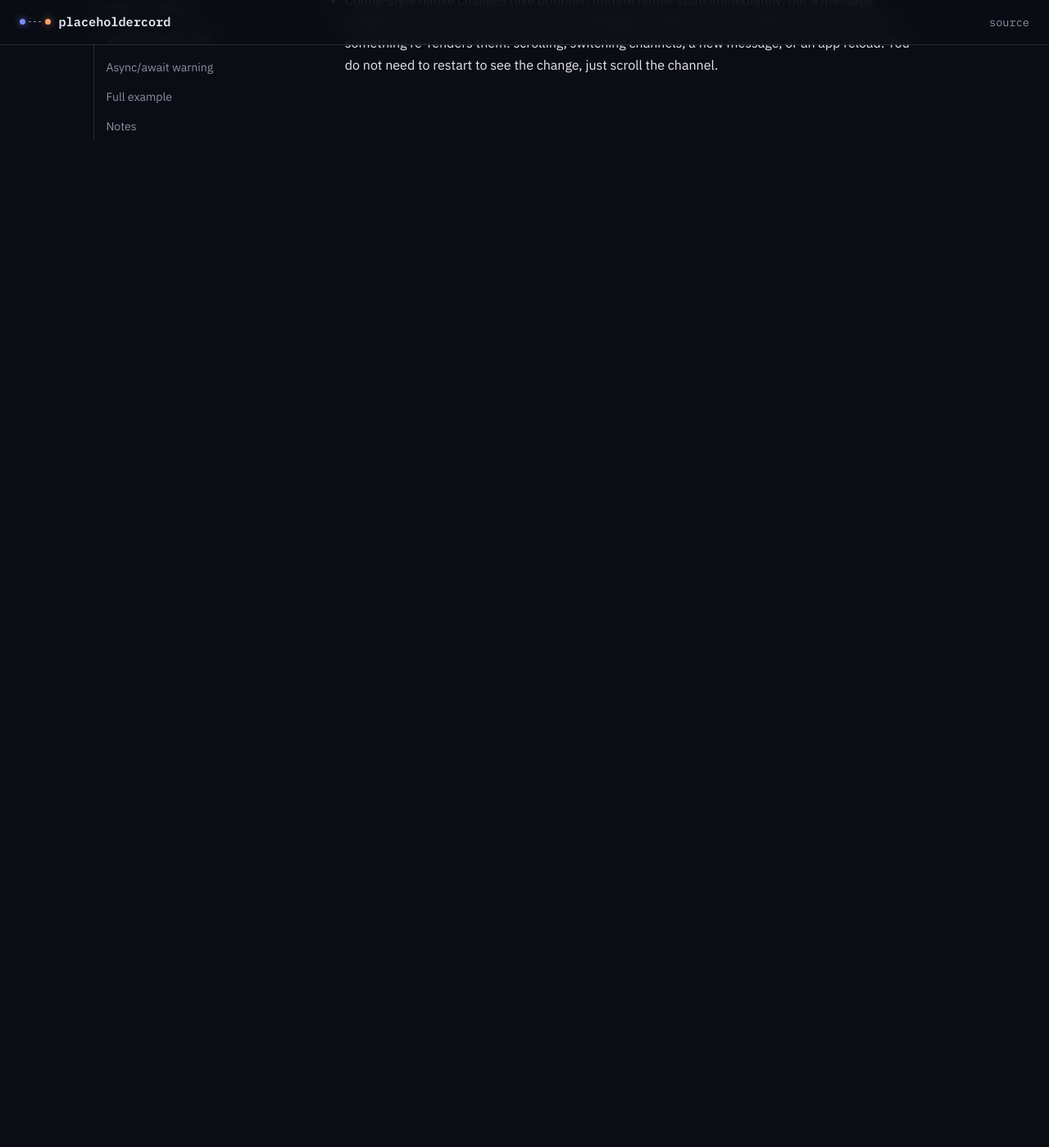
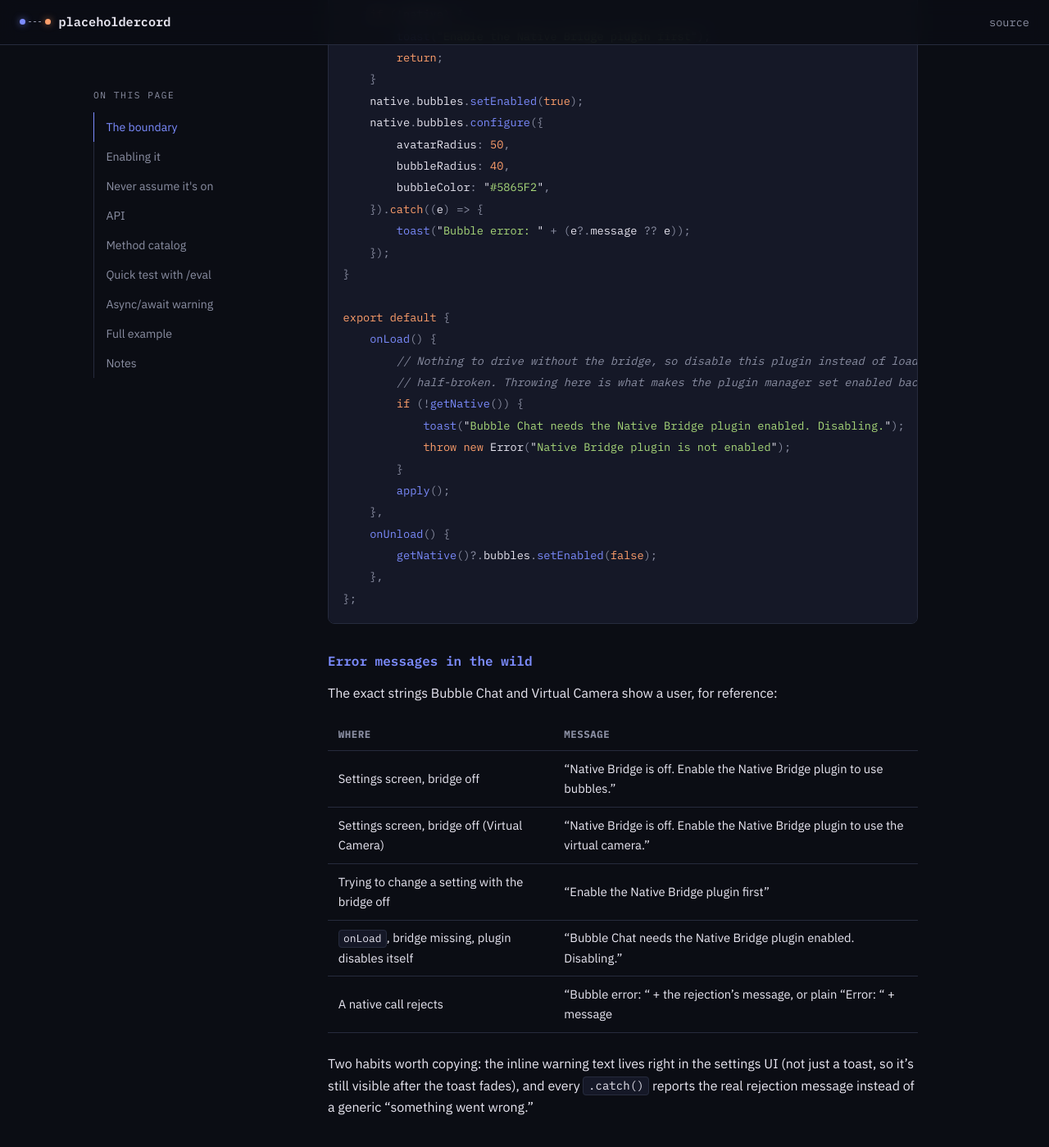
Before and after one commit to witorsell/placeholdercord-docs, a Jekyll site: the page built from docs/index.md, in a window 1280 px wide and 1400 px high, scrolled down 6174 px. Shown: the whole window at 82% size. Built offline with Jekyll 4.4.1, drawn with Linux system fonts in a browser that asks for light colours; before the commit the page ends 6378 px from its top, so only the background shows below that; some of the changed text lies outside the part shown.

Commit message:
Show the getNative helper and real toast strings from Bubble Chat and Virtual Camera, the two most complete plugins on the bridge

````diff
--- a/docs/index.md
+++ b/docs/index.md
@@ -63,6 +63,23 @@
 await native.bubbles.configure({ avatarRadius: 30 });
 ```
 </div>
+
+### The helper both shipped plugins use
+
+**Bubble Chat** and **Virtual Camera** are the two most complete plugins built on the bridge, and
+they both wrap the guard above in the same small helper instead of repeating the optional chain
+everywhere:
+
+```js
+function getNative() {
+    const w = window;
+    return (w.placeholder && w.placeholder.native) || null;
+}
+```
+
+`getNative()` never throws; it returns the live API or `null`. Everything downstream, settings
+screens, apply buttons, `onLoad`, checks the return value instead of touching `window.placeholder`
+directly.
 
 ## API
 
@@ -203,31 +220,69 @@
 
 ## Full example
 
-This is a **plugin file**, not an `/eval` snippet. Install it as a plugin; do not paste it into
-`/eval`. It turns on styled bubbles when it starts and guards for the bridge being off. Get
-`showToast` from your plugin API (for example `vendetta.ui.toasts.showToast`); the guard below
-falls back to a log so the sample runs anywhere.
+A minimal plugin, guard and all, looks like the previous section. But **Bubble Chat** and
+**Virtual Camera**, the two shipped plugins, go one step further: if the bridge is missing when
+the plugin loads, they don't just skip silently, they toast a reason and throw, which makes the
+plugin manager flip the plugin back off. This is the shape to copy for anything that is *useless*
+without the bridge.
 
 ```js
+function getNative() {
+    const w = window;
+    return (w.placeholder && w.placeholder.native) || null;
+}
+
+function toast(msg) {
+    try { showToast(msg); } catch {}
+}
+
+function apply() {
+    const native = getNative();
+    if (!native) {
+        toast("Enable the Native Bridge plugin first");
+        return;
+    }
+    native.bubbles.setEnabled(true);
+    native.bubbles.configure({
+        avatarRadius: 50,
+        bubbleRadius: 40,
+        bubbleColor: "#5865F2",
+    }).catch((e) => {
+        toast("Bubble error: " + (e?.message ?? e));
+    });
+}
+
 export default {
-    start() {
-        const native = window.placeholder?.native;
-        if (!native) {
-            console.warn("[my-plugin] Native Bridge is off; enable it to style bubbles");
-            return;
+    onLoad() {
+        // Nothing to drive without the bridge, so disable this plugin instead of loading
+        // half-broken. Throwing here is what makes the plugin manager set enabled back to false.
+        if (!getNative()) {
+            toast("Bubble Chat needs the Native Bridge plugin enabled. Disabling.");
+            throw new Error("Native Bridge plugin is not enabled");
         }
-        native.bubbles.setEnabled(true);
-        native.bubbles.configure({
-            avatarRadius: 50,
-            bubbleRadius: 40,
-            bubbleColor: "#5865F2",
-        });
+        apply();
     },
-    stop() {
-        window.placeholder?.native?.bubbles.setEnabled(false);
+    onUnload() {
+        getNative()?.bubbles.setEnabled(false);
     },
 };
 ```
+
+### Error messages in the wild
+
+The exact strings Bubble Chat and Virtual Camera show a user, for reference:
+
+| Where | Message |
+| --- | --- |
+| Settings screen, bridge off | "Native Bridge is off. Enable the Native Bridge plugin to use bubbles." |
+| Settings screen, bridge off (Virtual Camera) | "Native Bridge is off. Enable the Native Bridge plugin to use the virtual camera." |
+| Trying to change a setting with the bridge off | "Enable the Native Bridge plugin first" |
+| `onLoad`, bridge missing, plugin disables itself | "Bubble Chat needs the Native Bridge plugin enabled. Disabling." |
+| A native call rejects | "Bubble error: " + the rejection's message, or plain "Error: " + message |
+
+Two habits worth copying: the inline warning text lives right in the settings UI (not just a
+toast, so it's still visible after the toast fades), and every `.catch()` reports the real
+rejection message instead of a generic "something went wrong."
 
 ## Notes
 
````
